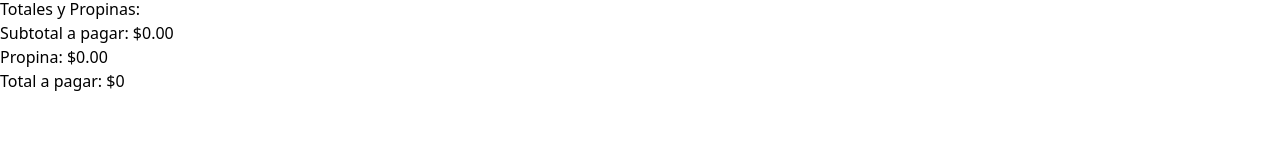
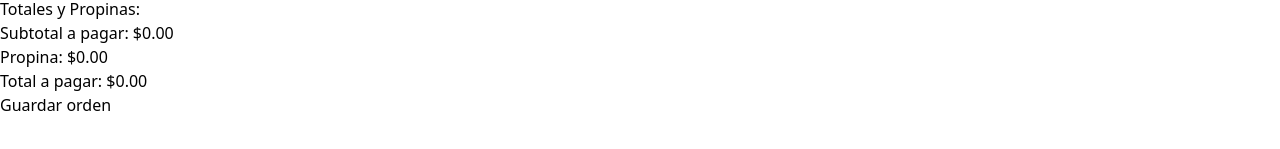
Before and after one commit to 4HMartin/Tip-Consumption-Calculator, a React (Vite) app: page / in a window 1280 px wide. Shown: the part 291-440 px from the top of the page. Built offline with nearby package versions, Linux system fonts and the light colour scheme.

Commit message:
Add totalAmount logic and conditional design related

```diff
--- a/src/App.tsx
+++ b/src/App.tsx
@@ -8,7 +8,7 @@
 
 function App() {
 
-  const { order, addItem, removeItem, tip, setTip } = useOrder()
+  const { order, addItem, removeItem, tip, setTip, placeOrder } = useOrder()
 
   return (
     <>
@@ -39,11 +39,13 @@
 
           <TipPercentageForm
             setTip={setTip}
+            tip={tip}
           />
 
           <OrderTotals
             order={order}
             tip={tip}
+            placeOrder={placeOrder}
           />
         </div>
       </main>
--- a/src/components/OrderTotals.tsx
+++ b/src/components/OrderTotals.tsx
@@ -4,14 +4,17 @@
 
 type OrderTotalsProps = {
     order: OrderItem[],
-    tip: number
+    tip: number,
+    placeOrder: () => void
 }
 
-export const OrderTotals = ({order, tip} : OrderTotalsProps) => {
+export const OrderTotals = ({order, tip, placeOrder} : OrderTotalsProps) => {
 
     const subtotalAmount = useMemo(() => order.reduce((subTotal, item) => subTotal + (item.price * item.quantity) , 0 ) ,[order])
 
     const tipAmount = useMemo(() => {return subtotalAmount * tip}, [tip, order])
+
+    const totalAmount = useMemo(() => {return subtotalAmount + tipAmount}, [tip, order])
 
     return (
         <>
@@ -27,10 +30,16 @@
                 </p>
                 <p>
                     Total a pagar: {''}
-                    <span className="font-bold">$0</span>
+                    <span className="font-bold">{formatCurrency(totalAmount)}</span>
                 </p>
             </div>
-            <button></button>
+            <button
+                className="w-full bg-black p-3 uppercase text-white font-bold mt-10 disabled:opacity-10"
+                disabled={totalAmount === 0}
+                onClick={placeOrder}
+            >
+                Guardar orden
+            </button>
         </>
     )
 }
--- a/src/components/TipPercentageForm.tsx
+++ b/src/components/TipPercentageForm.tsx
@@ -16,24 +16,26 @@
     }
 ]
 type TipPercentageFormProps = {
-    setTip: React.Dispatch<React.SetStateAction<number>>
+    setTip: React.Dispatch<React.SetStateAction<number>>,
+    tip: number
 }
-export const TipPercentageForm = ({setTip} : TipPercentageFormProps) => {
+export const TipPercentageForm = ({setTip, tip} : TipPercentageFormProps) => {
 
 
     return (
         <div>
             <h3 className="font-black text-2xl">Propina:</h3>
             <form>
-                {tipOptions.map(tip => (
-                    <div key={tip.id} className="flex gap-2">
-                        <label htmlFor={tip.id}>{tip.label}</label>
+                {tipOptions.map(tipOption => (
+                    <div key={tipOption.id} className="flex gap-2">
+                        <label htmlFor={tipOption.id}>{tipOption.label}</label>
                         <input
                             type="radio"
                             name="tip"
-                            id={tip.id}
-                            value={tip.value}
+                            id={tipOption.id}
+                            value={tipOption.value}
                             onChange={e => setTip(Number(e.target.value))}
+                            checked={tipOption.value === tip}
                         />
                     </div>
                 ))}
--- a/src/hooks/useOrder.ts
+++ b/src/hooks/useOrder.ts
@@ -35,11 +35,17 @@
         setOrder(order.filter(orderItem => orderItem.id !== itemID))
     }
 
+    const placeOrder = () => {
+        setOrder([])
+        setTip(0)
+    }
+
     return {
         order,
         tip,
         setTip,
         addItem,
-        removeItem
+        removeItem,
+        placeOrder
     }
 }
```
